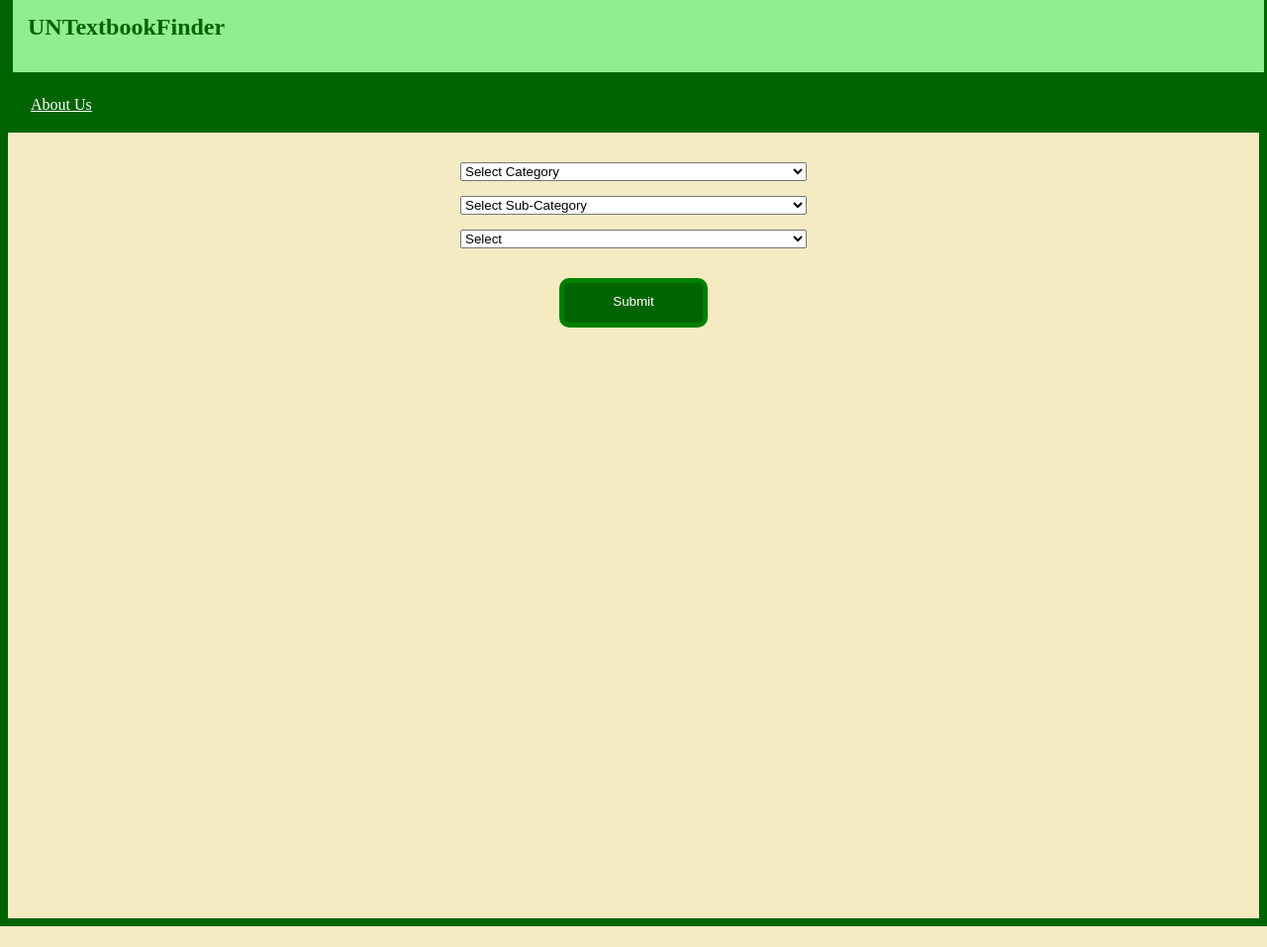
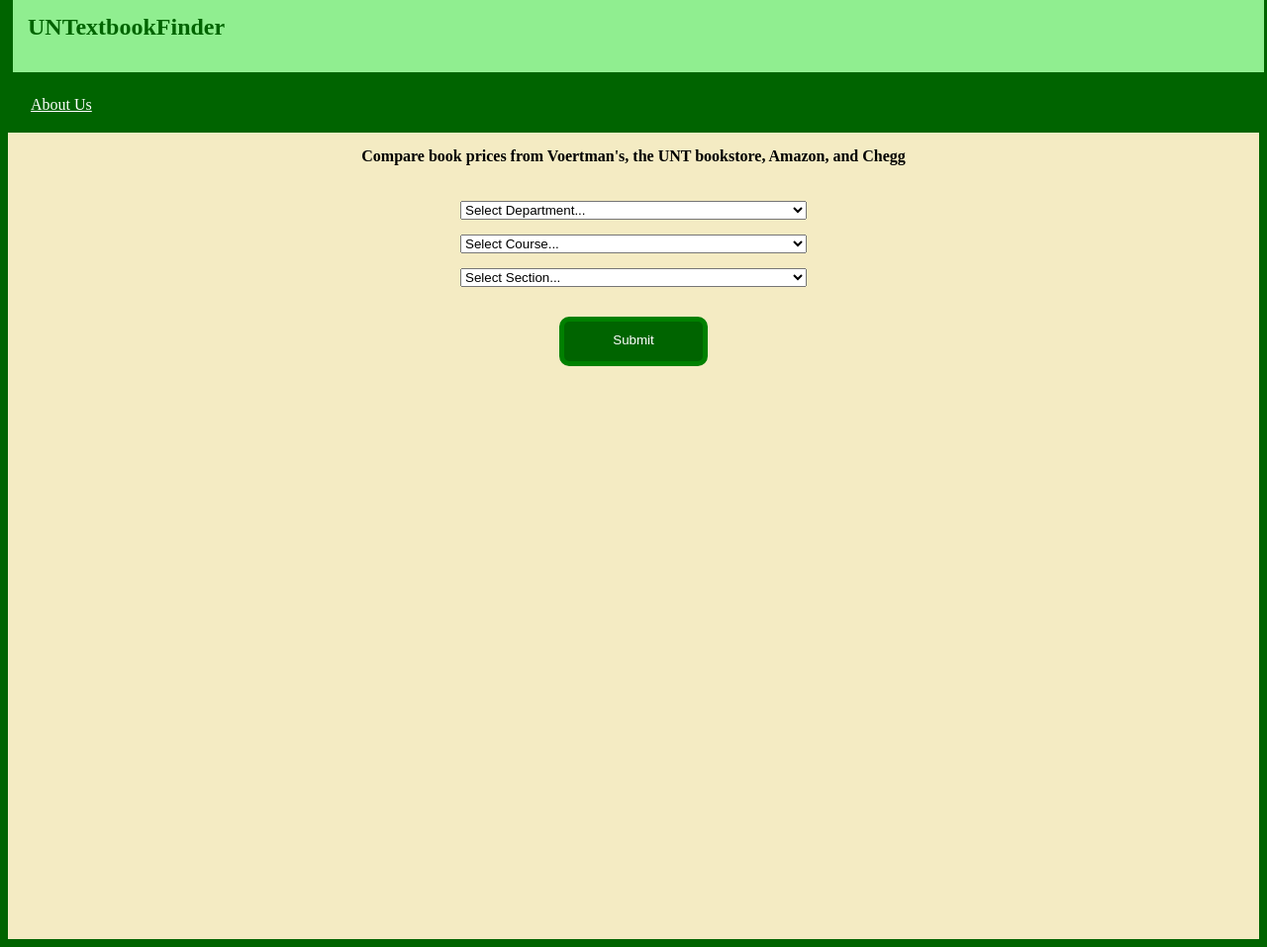
Before and after one commit to jmc0592/csce4444, a PHP site: page / in a window 1280 px wide. Shown: the whole page at 99% size. Before the commit the page ends 936 px from the top, so only its background shows below. Run offline with PHP 8.4, Linux system fonts and the light colour scheme; some libraries are stand-ins or nearby versions.

Commit message:
Added functionality to skip Voertman's scraping if book isn't found from our database (UNT bookstore), made the index page options more clear, and added what we search against.

```diff
--- a/site/css/stylesheet.css
+++ b/site/css/stylesheet.css
@@ -141,6 +141,9 @@
 	margin:auto;
 }
 
+#description {
+	text-align: center;
+}
 /*
 #voertmans{
 	background-color:pink;
--- a/site/index.html
+++ b/site/index.html
@@ -13,9 +13,10 @@
 	</div>
 	<div id = "right">
 		<form id="bookform" name="bookform" action="results/results.php" method="post">
+			<h4 id="description">Compare book prices from Voertman's, the UNT bookstore, Amazon, and Chegg</h4>
 			<div id = "select">
 				<select name="department" class = "selectmenus" form="bookform" onchange="javascript: dropdownlist(this.options[this.selectedIndex].value);">
-					<option value="" disabled="disabled" selected="selected">Select Category</option>
+					<option value="" disabled="disabled" selected="selected">Select Department...</option>
 					<option value="198|ACCT">ACCT - ACCOUNTING</option>
 					<option value="259|ADES">ADES - ART DESIGN</option>
 					<option value="250|AEAH">AEAH - ART EDUCATION ART HISTORY</option>
@@ -134,17 +135,17 @@
 				</select>
 				<td align="left" valign="middle">
 				<script type="text/javascript" language="JavaScript">
- 					document.write('<select name="course"><option value="">Select Sub-Category</option></select>');
+ 					document.write('<select name="course"><option value="">Select Course...</option></select>');
 				</script>
 				<noscript>
 				<select name="course" class="selectmenus" id="subcategory">
-				<option value="">Select Sub-Category</option>
+				<option value="">Select Course...</option>
  				</select>
  				</noscript></td>
  				</tr>
 
 				<select class = "selectmenus" name = "section" form="bookform">
-					<option value="" disabled="disabled" selected="selected">Select</option>
+					<option value="" disabled="disabled" selected="selected">Select Section...</option>
 					<option value="41334">ALL</option>
 				</select>
 			<input id="button" type = "submit">
--- a/site/results/results.php
+++ b/site/results/results.php
@@ -69,6 +69,7 @@
 	</div>
 </body>
 </html>
+<?php if(isset($GLOBALS["name"])) : ?>
 	<script type="text/javascript">
 		$("#loading").show();
 	    $.ajax({
@@ -83,3 +84,4 @@
 			}
 	    });
 	</script>
+<?php endif; ?>
```
Also changed, not shown: site/dropdownlist.js. Lines whose indentation alone changed are shown as unchanged.
